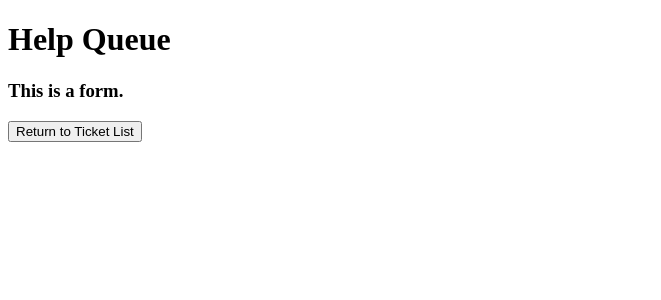
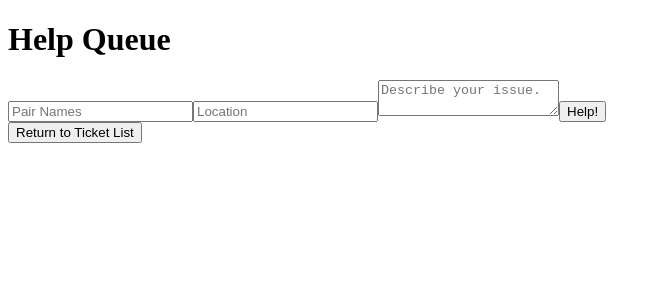
Before and after one commit to Patrick-Dolan/help-queue-2024, a React (Create React App) app: page / in a window 1280 px wide. Both pictures are taken after a click on the button "Add Ticket". Shown: the top 300 px of the page, without its empty margins (0-661 px from the left). Built offline with nearby package versions, Linux system fonts and the light colour scheme.

Commit message:
Add form with handler

```diff
--- a/src/components/NewTicketForm.js
+++ b/src/components/NewTicketForm.js
@@ -1,7 +1,30 @@
 function NewTicketForm(props){
+  function handleNewTicketFormSubmission(event) {
+    event.preventDefault();
+    console.log(event.target.names.value);
+    console.log(event.target.location.value);
+    console.log(event.target.issue.value);
+  }
+
   return (
     <>
-      <h3>This is a form.</h3>
+      <form onSubmit={handleNewTicketFormSubmission}>
+        <input
+          type='text'
+          name='names'
+          placeholder='Pair Names'
+        />
+        <input
+          type='text'
+          name='location'
+          placeholder='Location'
+        />
+        <textarea
+          name='issue'
+          placeholder='Describe your issue.'
+        />
+        <button type='submit'>Help!</button>
+      </form>
     </>
   );
 }
```
